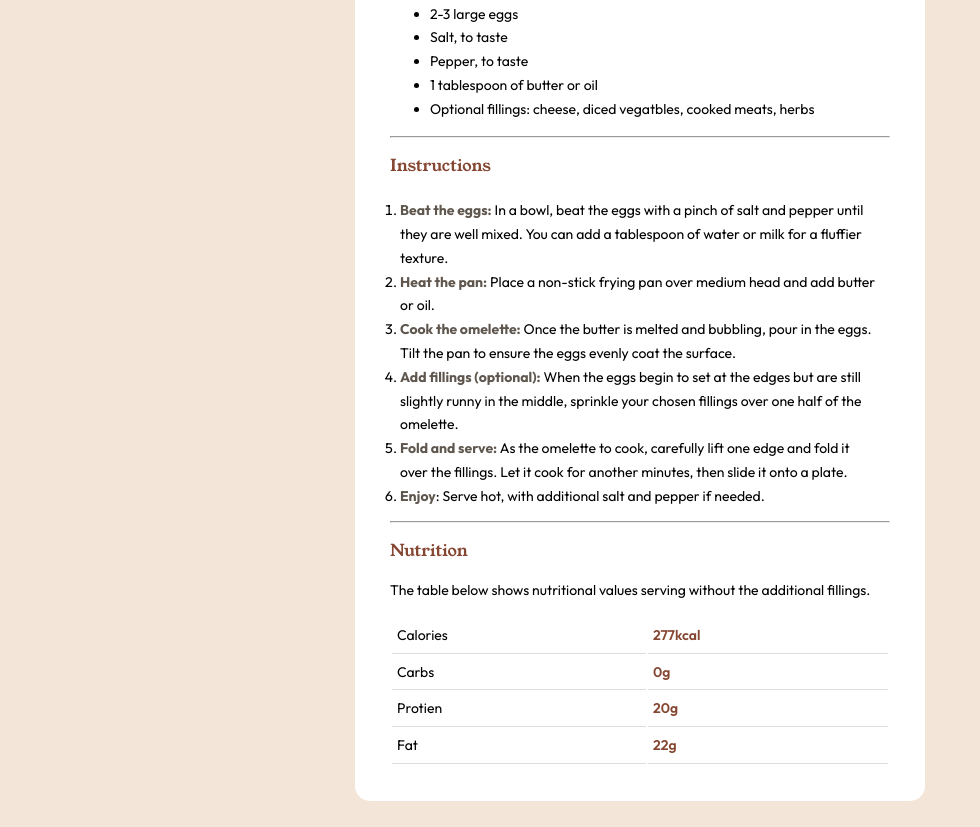
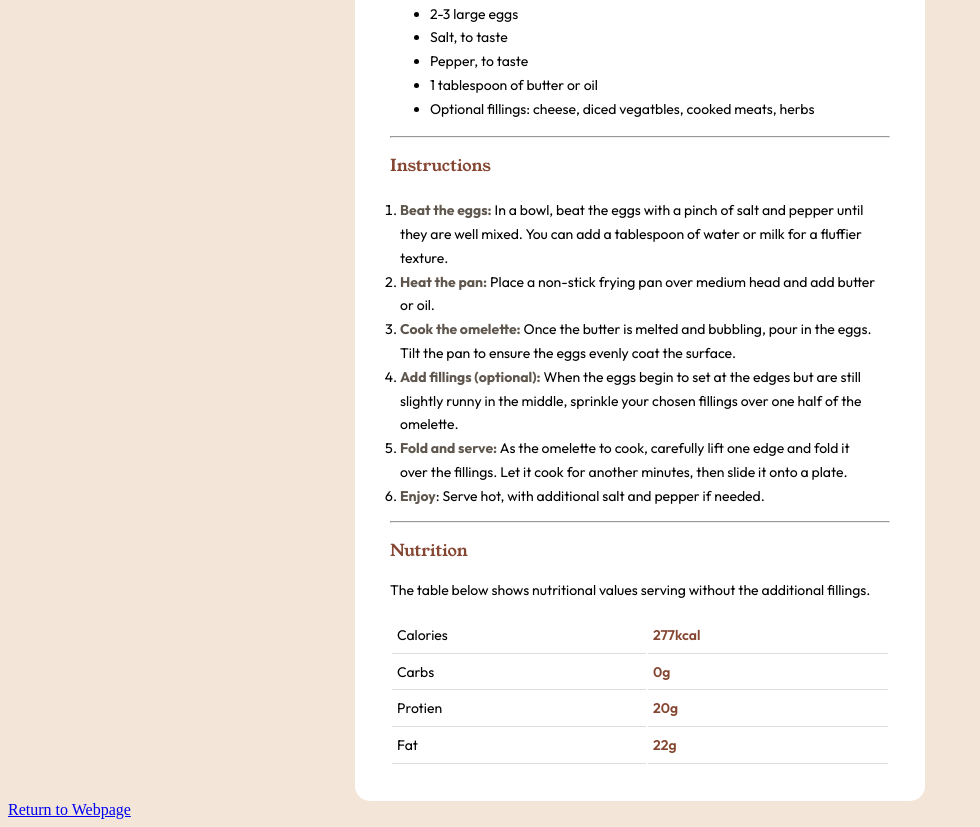
Before and after one commit to jmgazzola/jmgazzola.github.io, a plain HTML site: page recipeindex.html in a window 1280 px wide. Shown: the part 632-1459 px from the top of the page, without its empty margins (0-980 px from the left). Drawn offline with Linux system fonts and the light colour scheme; a web font is replaced by a local one.

Commit message:
Update recipeindex.html

```diff
--- a/recipeindex.html
+++ b/recipeindex.html
@@ -61,4 +61,7 @@
                 </table>
         </main>
     </body>
+    <footer>
+        <a href ="index.html"> Return to Webpage</a>
+    </footer>
 </html>
```
